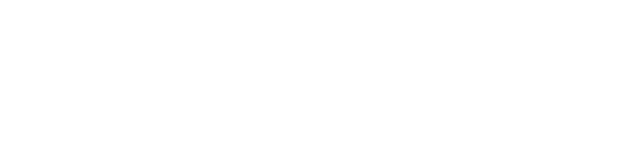
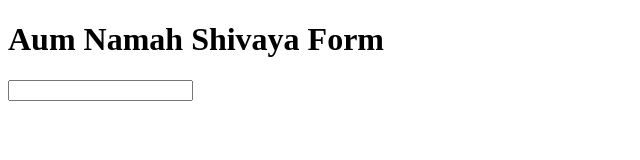
Before and after one commit to sivakarasala/ts-web-framework, a website with bundled scripts: page index.html in a window 1280 px wide. Shown: the whole page, without its empty margins (0-640 px from the left). Built offline with nearby package versions, Linux system fonts and the light colour scheme; data requests are answered from the project's data file.

Commit message:
add UserForm view class

```diff
--- a/index.html
+++ b/index.html
@@ -7,6 +7,7 @@
     <title>Shambho</title>
   </head>
   <body>
+    <div id="root"></div>
     <script src="./src/index.ts"></script>
   </body>
 </html>
--- a/src/index.ts
+++ b/src/index.ts
@@ -1,10 +1,5 @@
-import { User } from "./models/User";
+import { UserForm } from "./views/UserForm";
 
-const collection = User.buildUserCollection();
+const userForm = new UserForm(document.getElementById("root"));
 
-collection.on("change", () => {
-  console.log(collection);
-  console.log("aum namah shivaya");
-});
-
-collection.fetch();
+userForm.render();
--- /dev/null
+++ b/src/views/UserForm.ts
@@ -0,0 +1,19 @@
+export class UserForm {
+  constructor(public parent: Element) {}
+
+  template(): string {
+    return `
+            <div>
+                <h1>Aum Namah Shivaya Form</h1>
+                <input />
+            </div>
+        `;
+  }
+
+  render(): void {
+    const templateElement = document.createElement("template");
+    templateElement.innerHTML = this.template();
+
+    this.parent.append(templateElement.content);
+  }
+}
```
